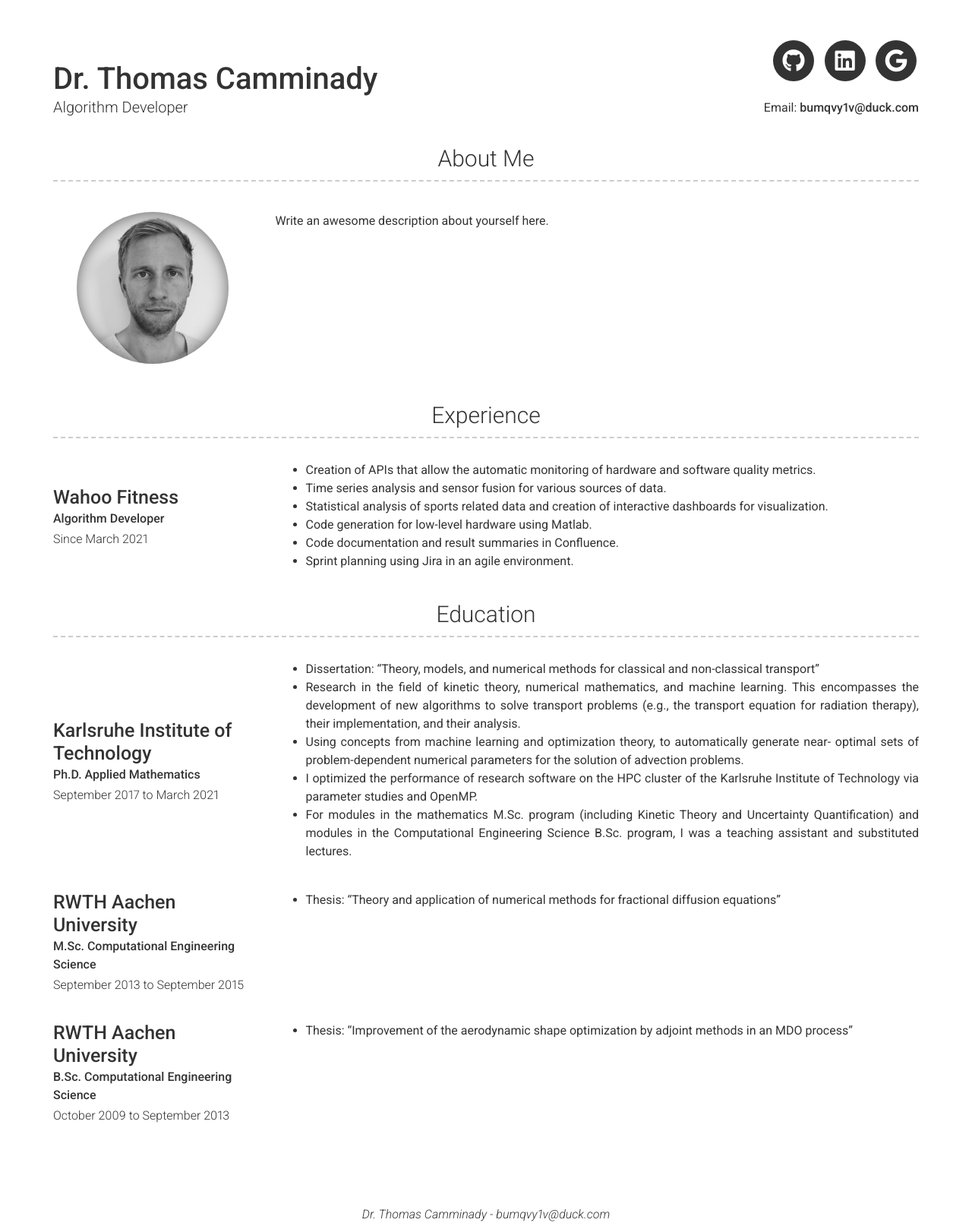
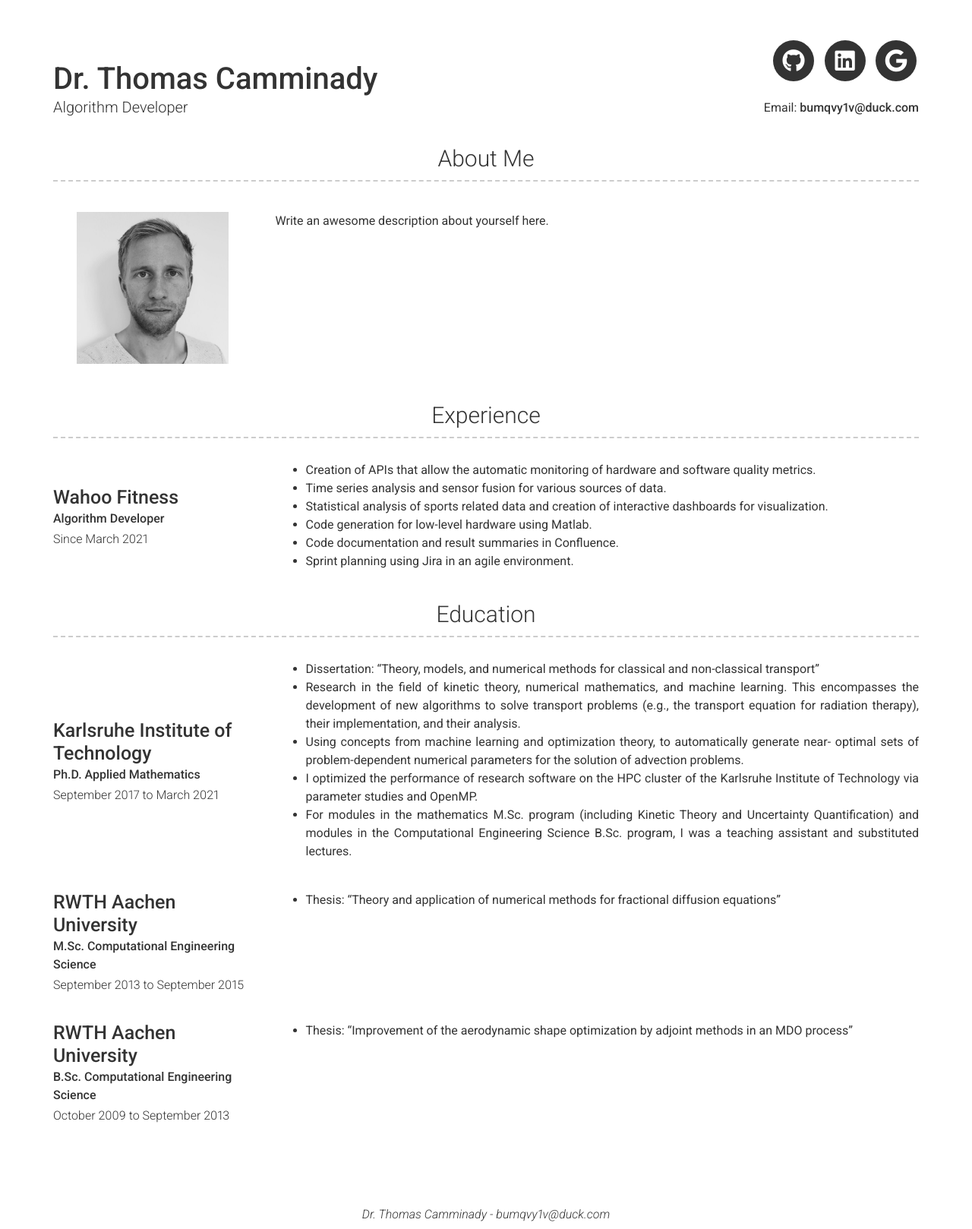
Before and after one commit to thomascamminady/thomascamminady.website, a Jekyll site: the page built from index.md, in a window 1280 px wide. Shown: the whole page at 76% size. Built offline with Jekyll 4.4.1, drawn with Linux system fonts in a browser that asks for light colours; nearby versions of some CDN libraries.

Commit message:
Fill content.

```diff
--- a/_sass/modern-resume-theme.scss
+++ b/_sass/modern-resume-theme.scss
@@ -33,13 +33,13 @@
   margin: 0 auto;
   margin-bottom: 20px;
   display: block;
-  border-radius: 100px;
+  // border-radius: 100px;
   background-size: cover;
   background-position: center;
   background-repeat: repeat, no-repeat;
-  -moz-box-shadow: inset 0 0 20px #636161;
-  -webkit-box-shadow: inset 0 0 20px #636161;
-  box-shadow: inset 0 0 20px #636161;
+  // -moz-box-shadow: inset 0 0 20px #636161;
+  // -webkit-box-shadow: inset 0 0 20px #636161;
+  // box-shadow: inset 0 0 20px #636161;
 }
 
 .list-container {
```
